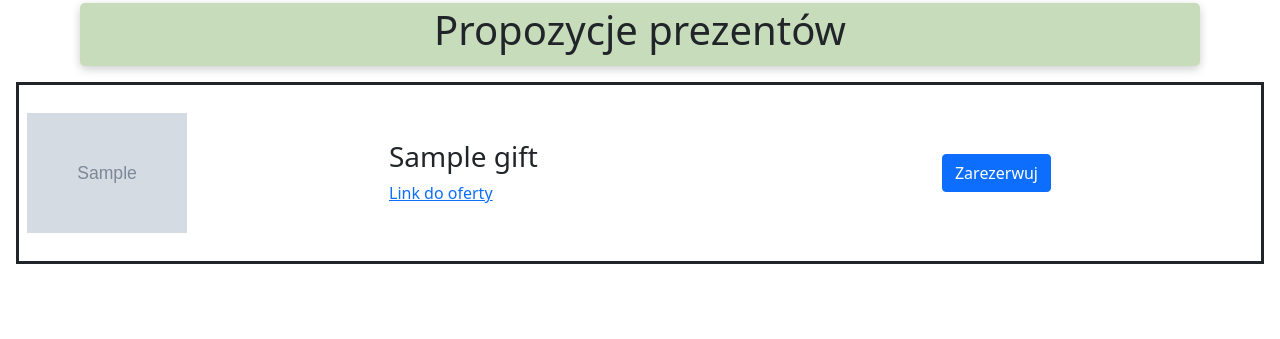
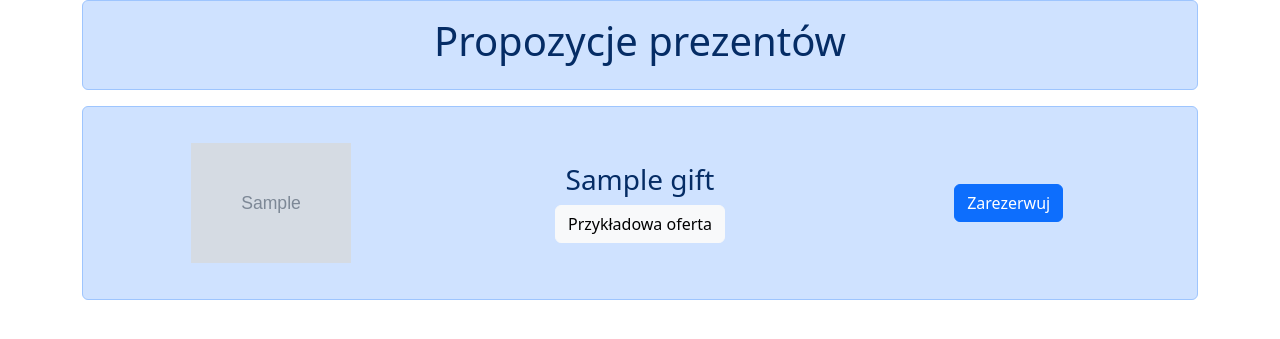
Before and after one commit to fil-felipe/wish-list, a Django app: template wish_list_app/templates/wish_list_app/gift_list.html in a window 1280 px wide. Shown: the top 339 px of the page. Run offline with Django 5.2, Linux system fonts and the light colour scheme; the template is opened without the code that fills it: values that come from a table or form of the project are taken from there, others are empty; tables that the repository leaves empty hold one stand-in row (values such as "Sample post"); grey boxes marked "Sample" are stand-in pictures.

Commit message:
update frontend

```diff
--- a/requirements.txt
+++ b/requirements.txt
@@ -1,4 +1,6 @@
 Django==4.1.1
+django-crispy-forms==2.1
+crispy-bootstrap5==2024.2
 mysqlclient==2.1.1
 psycopg2==2.9.3
 uwsgi==2.0.20
--- a/wish_list_app/models.py
+++ b/wish_list_app/models.py
@@ -48,7 +48,7 @@ class Gift(models.Model):
     created = models.DateTimeField(auto_now_add=True)
     reserved = models.BooleanField(default=False)
     # reserved_user = models.ForeignKey(PresentUser, models.SET_NULL, blank=True, null=True)
-    reserved_user = models.CharField(max_length=250, blank=True, null=True)
+    reserved_user = models.CharField("Osoba rezerwująca", max_length=250, blank=True, null=True)
     reserved_time = models.DateTimeField(null=True, blank=True)
 
     class Meta:
--- a/wish_list_app/static/css/base.css
+++ b/wish_list_app/static/css/base.css
@@ -24,63 +24,3 @@ div.gift-object {
 div.gift-details {
     margin:auto;
 }
-
-/* The Modal (background) */
-.modal {
-  display: none; /* Hidden by default */
-  position: fixed; /* Stay in place */
-  z-index: 1; /* Sit on top */
-  padding-top: 100px; /* Location of the box */
-  left: 0;
-  top: 0;
-  width: 100%; /* Full width */
-  height: 100%; /* Full height */
-  overflow: auto; /* Enable scroll if needed */
-  background-color: rgb(0,0,0); /* Fallback color */
-  background-color: rgba(0,0,0,0.4); /* Black w/ opacity */
-}
-
-/* Modal Content */
-.modal-content {
-  background-color: #fefefe;
-  margin: auto;
-  padding: 20px;
-  border: 1px solid #888;
-  width: 80%;
-}
-
-/* The Close Button */
-.close {
-  color: #aaaaaa;
-  float: right;
-  font-size: 28px;
-  font-weight: bold;
-}
-
-.close:hover,
-.close:focus {
-  color: #000;
-  text-decoration: none;
-  cursor: pointer;
-}
-
-.popup .popuptext::after {
-  content: "";
-  position: absolute;
-  top: 100%;
-  left: 50%;
-  margin-left: -5px;
-  border-width: 5px;
-  border-style: solid;
-  border-color: #555 transparent transparent transparent;
-}
-
-@-webkit-keyframes fadeIn {
-  from {opacity: 0;}
-  to {opacity: 1;}
-}
-
-@keyframes fadeIn {
-  from {opacity: 0;}
-  to {opacity:1 ;}
-}
--- a/wish_list_app/templates/wish_list_app/base.html
+++ b/wish_list_app/templates/wish_list_app/base.html
@@ -3,17 +3,19 @@
 <html>
     <head>
         <title>{% block title %} {% endblock %}</title>
-
+        <meta name="viewport" content="width=device-width, initial-scale=1">
         <!-- Bootstrap CSS -->
-        <link rel="stylesheet" href="https://cdn.jsdelivr.net/npm/bootstrap@5.1.3/dist/css/bootstrap.min.css" />
-
+        <link href="https://cdn.jsdelivr.net/npm/bootstrap@5.3.3/dist/css/bootstrap.min.css" rel="stylesheet" integrity="sha384-QWTKZyjpPEjISv5WaRU9OFeRpok6YctnYmDr5pNlyT2bRjXh0JMhjY6hW+ALEwIH" crossorigin="anonymous">
         <link href='{% static "css/base.css" %}' rel="stylesheet">
         <script src='{% static "js/base.js" %}'></script>
+        <script src="https://cdn.jsdelivr.net/npm/@popperjs/core@2.11.8/dist/umd/popper.min.js" integrity="sha384-I7E8VVD/ismYTF4hNIPjVp/Zjvgyol6VFvRkX/vR+Vc4jQkC+hVqc2pM8ODewa9r" crossorigin="anonymous"></script>
+        <script src="https://cdn.jsdelivr.net/npm/bootstrap@5.3.3/dist/js/bootstrap.min.js" integrity="sha384-0pUGZvbkm6XF6gxjEnlmuGrJXVbNuzT9qBBavbLwCsOGabYfZo0T0to5eqruptLy" crossorigin="anonymous"></script>
     </head>
     <body>
-        <div>
+        <div class="container">
             {% block content %}
             {% endblock %}
         </div>
+
     </body>
 </html>
--- a/wish_list_app/templates/wish_list_app/gift_list.html
+++ b/wish_list_app/templates/wish_list_app/gift_list.html
@@ -3,34 +3,38 @@
 {% block title %}Lista prezentów{% endblock %}
 
 {% block content %}
-    <div class="gift-header">
+    <div class="alert alert-primary text-center" role="alert">
         <h1>Propozycje prezentów</h1>
     </div>
 
     {% if gift_list %}
         {% for gift in gift_list %}
-            <div class="gift-object">
-                <div>
+            <div class="container alert alert-primary text-center">
+                <div class="row align-items-center">
+                    <div class="col">
+                        <a href={{ gift.offer_url }} target="_blank" rel="noopener noreferrer">
                             {% if gift.image_url %}
                                 <img class="thumbnail" src={{ gift.image_url }}>
                             {% else %}
                                 {% load static %}
                                     <img class="thumbnail" src="{% static 'images/unknown_gift.jpg' %}">
                             {% endif %}
+                        </a>
                     </div>
-                <div class="gift-details">
+                    <div class="col">
                         <h3>{{ gift.title }}</h3>
                         {% if gift.offer_url %}
-                        <a href={{ gift.offer_url }}>Link do oferty</a>
+                            <a class="btn btn-light" href={{ gift.offer_url }} target="_blank" rel="noopener noreferrer" role="button">Przykładowa oferta</a>
                         {% endif %}
                     </div>
-                <div class="gift-details">
+                   <div class="col">
                         <a class="btn btn-primary" href="{{ gift.get_reserved_url }}" role="button">Zarezerwuj</a>
                     </div>
+                </div>
+            </div>
 
-            </div>
         {% endfor %}
 
     {% endif %}
-
+<!--            </div>-->
 {% endblock %}
```
Also changed, not shown: wish_list/settings/base.py (+6 -1 lines), wish_list_app/templates/wish_list_app/reserve_gift.html (+4 -4 lines). Lines whose indentation alone changed are shown as unchanged.
